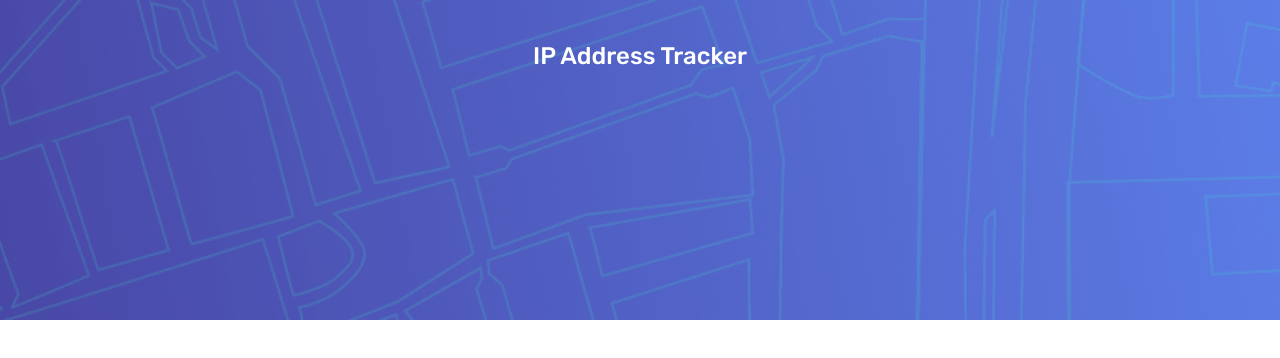
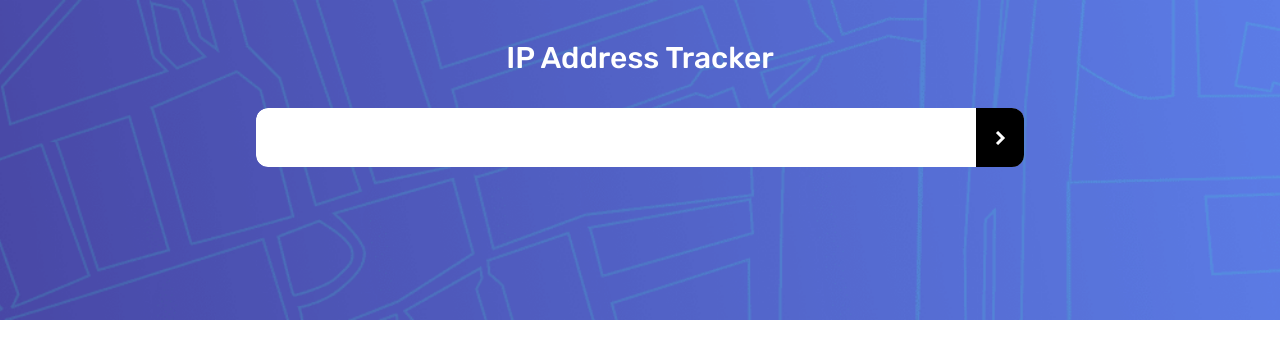
Before and after one commit to daft2/frontend-2023, a React (Vite) app: page /ip-address-tracker in a window 1280 px wide. Shown: the top 358 px of the page. Built offline with nearby package versions, Linux system fonts and the light colour scheme.

Commit message:
feat: Input text UI only

```diff
--- a/src/domains/ip-address-tracker/IpAddressTracker.tsx
+++ b/src/domains/ip-address-tracker/IpAddressTracker.tsx
@@ -1,4 +1,4 @@
-import React from "react";
+import React, { useState } from "react";
 
 type Props = {};
 
@@ -11,10 +11,21 @@ const IpAddressTracker = (props: Props) => {
           alt=""
           className="w-full object-cover min-h-[20rem]"
         />
-        <div className="absolute top-10 flex items-center justify-center w-full">
-          <h1 className="text-white font-medium text-2xl">
+        <div className="absolute top-10 flex flex-col items-center justify-center w-full">
+          <h1 className="text-white font-medium text-2xl lg:text-3xl">
             IP Address Tracker
           </h1>
+          <div className="py-8 w-full max-w-xs lg:max-w-3xl">
+            <div className="relative overflow-hidden rounded-xl">
+              <input
+                type="text"
+                className="py-4 pl-4 pr-14 w-full text-black rounded-xl"
+              />
+              <span className="absolute inset-y-0 right-0 flex items-center justify-center bg-black w-12 cursor-pointer hover:bg-black/80">
+                <img src="images/ip-address-tracker/icon-arrow.svg" alt="" />
+              </span>
+            </div>
+          </div>
         </div>
       </div>
     </div>
```
